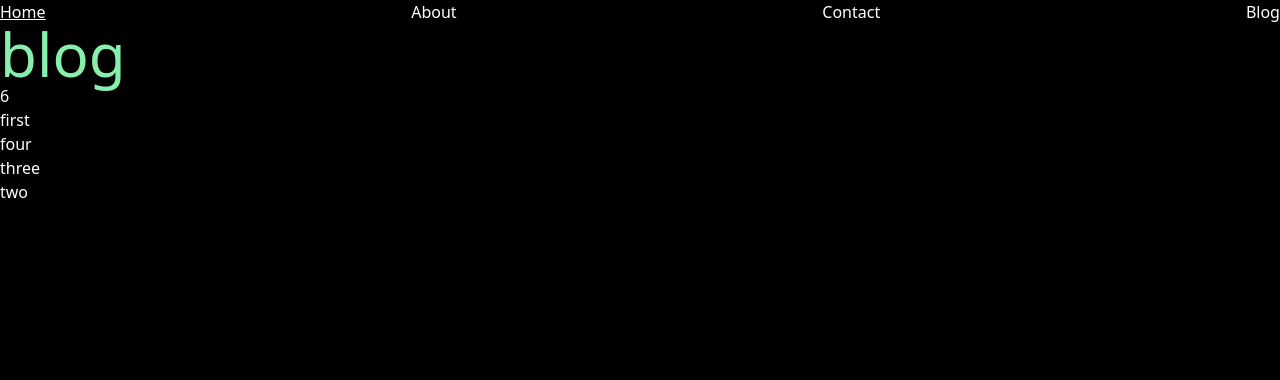
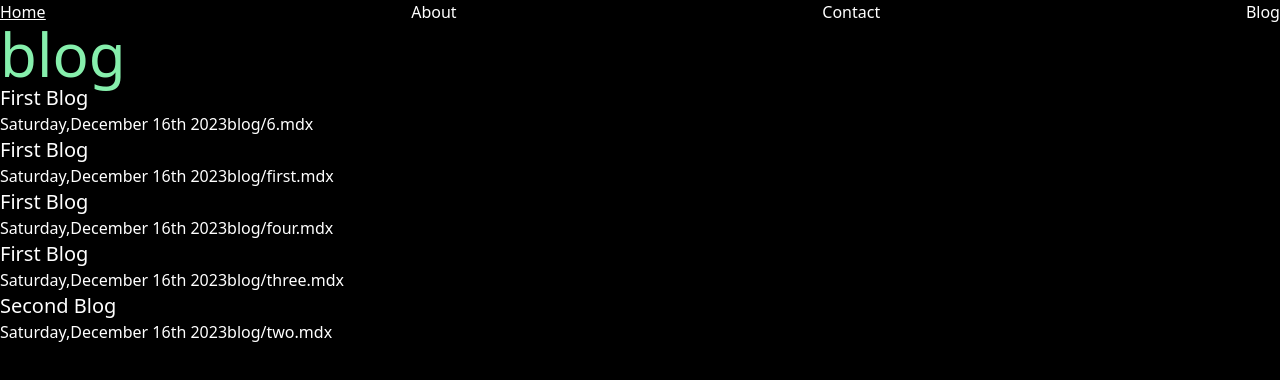
Before and after one commit to thedhinakarr/portfolio, a Gatsby site: page /blog in a window 1280 px wide. Built offline with nearby package versions, Linux system fonts and the light colour scheme; Gatsby itself is replaced by a stand-in of ours.

Commit message:
blog setup

```diff
--- a/blog/6.mdx
+++ b/blog/6.mdx
@@ -0,0 +1,6 @@
+---
+title: First Blog
+date: "2023-12-16"
+---
+
+Wat's **good** *bruh*?
--- a/blog/first.mdx
+++ b/blog/first.mdx
@@ -0,0 +1,6 @@
+---
+title: First Blog
+date: "2023-12-16"
+---
+
+Wat's **good** *bruh*?
--- a/blog/four.mdx
+++ b/blog/four.mdx
@@ -0,0 +1,6 @@
+---
+title: First Blog
+date: "2023-12-16"
+---
+
+Wat's **good** *bruh*?
--- a/blog/three.mdx
+++ b/blog/three.mdx
@@ -0,0 +1,6 @@
+---
+title: First Blog
+date: "2023-12-16"
+---
+
+Wat's **good** *bruh*?
--- a/blog/two.mdx
+++ b/blog/two.mdx
@@ -0,0 +1,6 @@
+---
+title: Second Blog
+date: "2023-12-16"
+---
+
+Wat's **good** *bruh*?
--- a/gatsby-config.js
+++ b/gatsby-config.js
@@ -6,7 +6,9 @@ module.exports = {
     title: `Portfolio`,
     siteUrl: `https://www.yourdomain.tld`
   },
-  plugins: ["gatsby-plugin-postcss",
+  plugins: [
+            "gatsby-plugin-mdx",
+            "gatsby-plugin-postcss",
             "gatsby-plugin-image",
             "gatsby-plugin-sharp",
             {
@@ -15,6 +17,7 @@ module.exports = {
                 name: "blog",
                 path: `${__dirname}/blog`
               }
-            }
+            },
+
           ],
 };
--- a/package.json
+++ b/package.json
@@ -14,9 +14,12 @@
     "clean": "gatsby clean"
   },
   "dependencies": {
+    "@mdx-js/mdx": "^3.0.0",
+    "@mdx-js/react": "^2.3.0",
     "autoprefixer": "^10.4.16",
     "gatsby": "^5.12.12",
     "gatsby-plugin-image": "^3.12.3",
+    "gatsby-plugin-mdx": "^5.12.3",
     "gatsby-plugin-postcss": "^6.12.0",
     "gatsby-plugin-sharp": "^5.12.3",
     "gatsby-source-filesystem": "^5.12.1",
--- a/src/pages/blog.js
+++ b/src/pages/blog.js
@@ -1,6 +1,7 @@
 import React from 'react'
 import Layout from '../components/layout'
 import { graphql } from 'gatsby'
+import { compileMDXWithCustomOptions } from 'gatsby-plugin-mdx';
 
 export default function blog({ data }) {
 
@@ -9,8 +10,14 @@ export default function blog({ data }) {
   return (
     <Layout pageHeading="blog" pageTitle="blog">
       <ul>
-            {data.allFile.nodes.map(node => {
-                return <li key={node.name}>{node.name}</li>
+        {data.allMdx.nodes.map(node => {
+          return <article key={node.id}>
+            <h2 className='text-xl'>{node.frontmatter.title} </h2>
+            <p2>{node.frontmatter.date}</p2>
+
+            {node.body}
+
+          </article>
         })}
       </ul>
     </Layout>
@@ -20,9 +27,14 @@ export default function blog({ data }) {
 
 export const query = graphql`
 query MyQuery {
-            allFile(filter: { sourceInstanceName : {eq:"blog"}}) {
+    allMdx {
       nodes {
-                name
+        body
+        id
+        frontmatter {
+          date(formatString: "dddd,MMMM Do YYYY")
+          title
+        }
       }
     }
   }
```
Also changed, not shown: 1 other file. Lines whose indentation alone changed are shown as unchanged.
